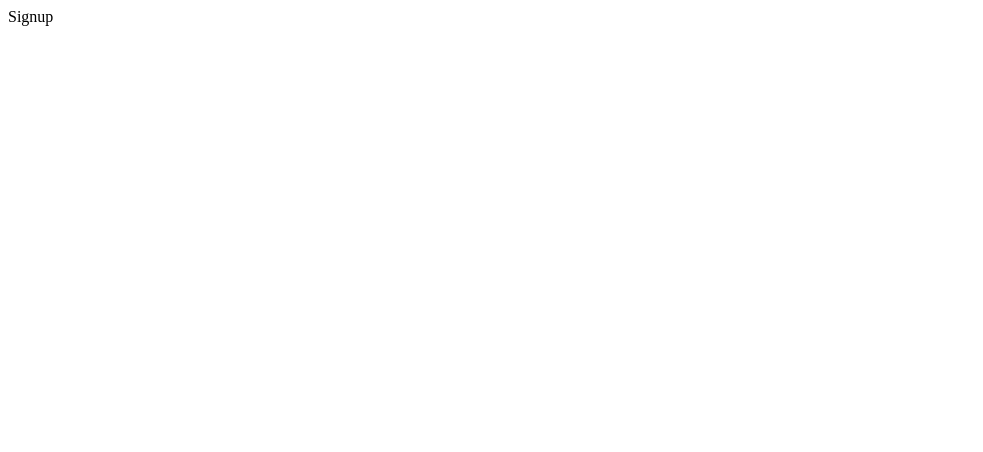
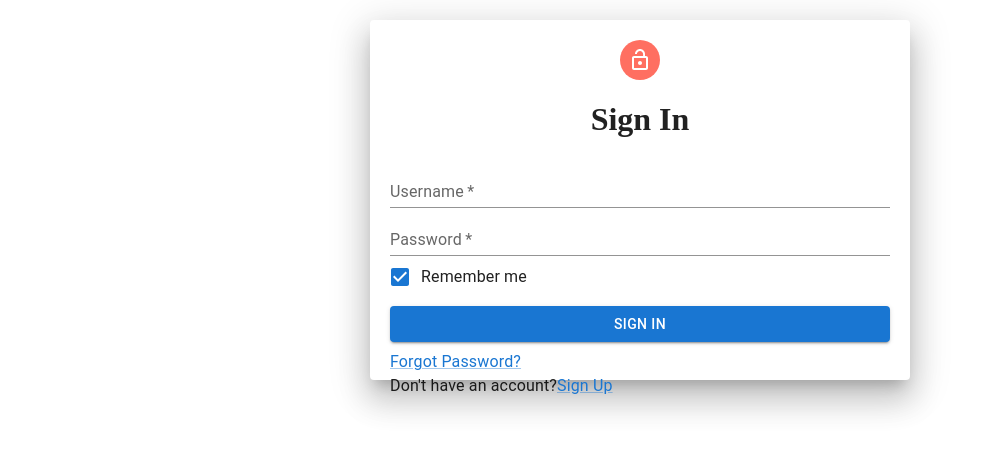
Before and after one commit to topgungoose/devnext, a React app: page /signup in a window 1280 px wide. Shown: the top 452 px of the page, without its empty margins (0-983 px from the left). Built offline with nearby package versions, Linux system fonts and the light colour scheme.

Commit message:
added login feature, updated product container grid, updated signup.jsx

```diff
--- /dev/null
+++ b/client/components/Login.jsx
@@ -0,0 +1,85 @@
+import React from 'react';
+import { styled } from '@mui/material/styles';
+import Box from '@mui/material/Box';
+import Paper from '@mui/material/Paper';
+import Grid from '@mui/material/Grid';
+import { Avatar, Typography } from '@mui/material';
+import LockOpenIcon from '@mui/icons-material/LockOpen';
+import FormGroup from '@mui/material/FormGroup';
+import FormControlLabel from '@mui/material/FormControlLabel';
+import Checkbox from '@mui/material/Checkbox';
+import TextField from '@mui/material/TextField';
+import Button from '@mui/material/Button';
+import Link from '@mui/material/Link';
+import { useState } from 'react';
+import { useNavigate } from 'react-router-dom';
+
+
+export default function Login() {
+
+  const [state,setState] = useState({username: "", password: ""});
+
+  const paperStyle = {padding: 20, height: "40vh", width: 500, margin: "20px auto",}
+  const avatarStyle = {backgroundColor:'#FF6F61'};
+  const btnStyle = {margin: '8px 0'}
+
+  const submitHandler = (event) => {
+    event.preventDefault();
+    console.log(state);
+    if(!state.username) alert("Please enter the Username");
+    else if(!state.password) alert("Please enter the Password");
+    else
+    {
+      const url = "api/user/login";
+      const option = {method: "POST", headers: {'Content-Type': "application/json"}, body: JSON.stringify(state)};
+      fetch(url,option)
+      .then(response => response.json())
+      .then(data => {
+        if(data.success)
+        {
+          Navigate("/home");
+        }
+        else
+        {
+          alert(data.message);
+          setState({...state, password: ""});
+        }
+      });
+    }
+  }
+
+  const changeHandler = (event) => {
+    setState({...state,[event.target.name]: event.target.value});
+  }
+  return (
+    <>
+      <Grid>
+        <Paper elevation={20} style={paperStyle}>
+        <Grid align="center">
+          <Avatar style={avatarStyle}>
+              <LockOpenIcon/>
+          </Avatar>
+          <h1>Sign In</h1>
+        </Grid>
+        <TextField label="Username" name="username" placeholder="Username" variant="standard" fullWidth required onChange={changeHandler}/>
+        <TextField label="Password" name="password" placeholder="Password" type="password" variant="standard" fullWidth required onChange={changeHandler}/>
+        <FormGroup>
+          <FormControlLabel control={<Checkbox defaultChecked />} label="Remember me" />
+        </FormGroup>
+        <Button type='submit' color='primary' variant='contained' fullWidth style={btnStyle} onClick={submitHandler}>Sign In</Button>
+        <Typography>
+          <Link href="#">
+          Forgot Password?
+          </Link>
+        </Typography>
+        <Typography>
+          Don't have an account?
+          <Link href="#">
+           Sign Up
+          </Link>
+        </Typography>
+        </Paper>
+      </Grid>
+    </>
+  );
+}
--- a/client/components/ProductContainer.jsx
+++ b/client/components/ProductContainer.jsx
@@ -7,10 +7,10 @@ export default function ProductContainer() {
     <Grid
       container
       spacing={{ xs: 2, md: 3 }}
-      columns={{ xs: 4, sm: 8, md: 12 }}
+      columns={{ xs: 4, sm: 8, md: 12, lg: 16}}
     >
       {Array.from(Array(20)).map((_, index) => (
-        <Grid item xs={4} sm={4} md={4} key={index}>
+        <Grid item xs={4} sm={4} md={4}  key={index}>
           <ProductItem />
         </Grid>
       ))}
--- a/client/pages/Signup.jsx
+++ b/client/pages/Signup.jsx
@@ -1,5 +1,10 @@
 import React from 'react';
+import Login from '../components/Login';
 
 export default function Signup() {
-  return <div>Signup</div>;
+  return(
+    <div>
+      <Login/>
+    </div>
+  )
 }
```
